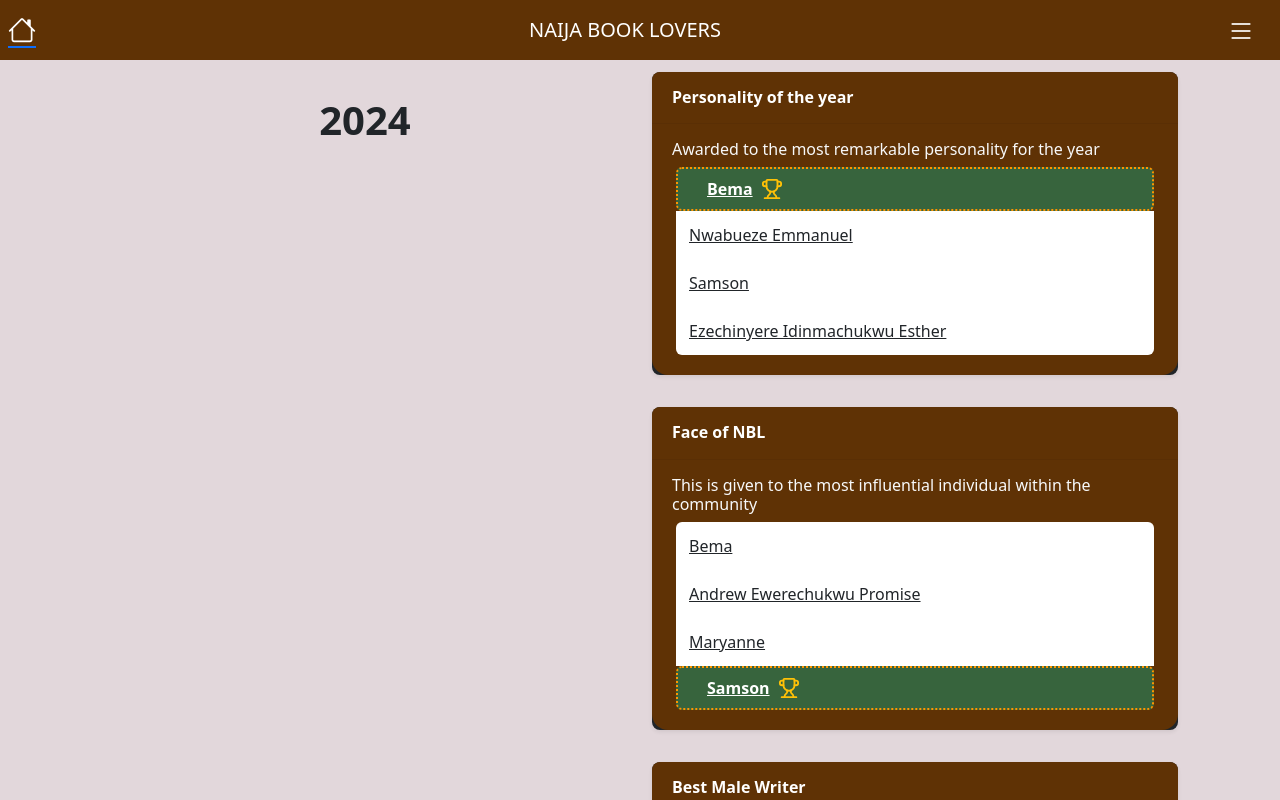
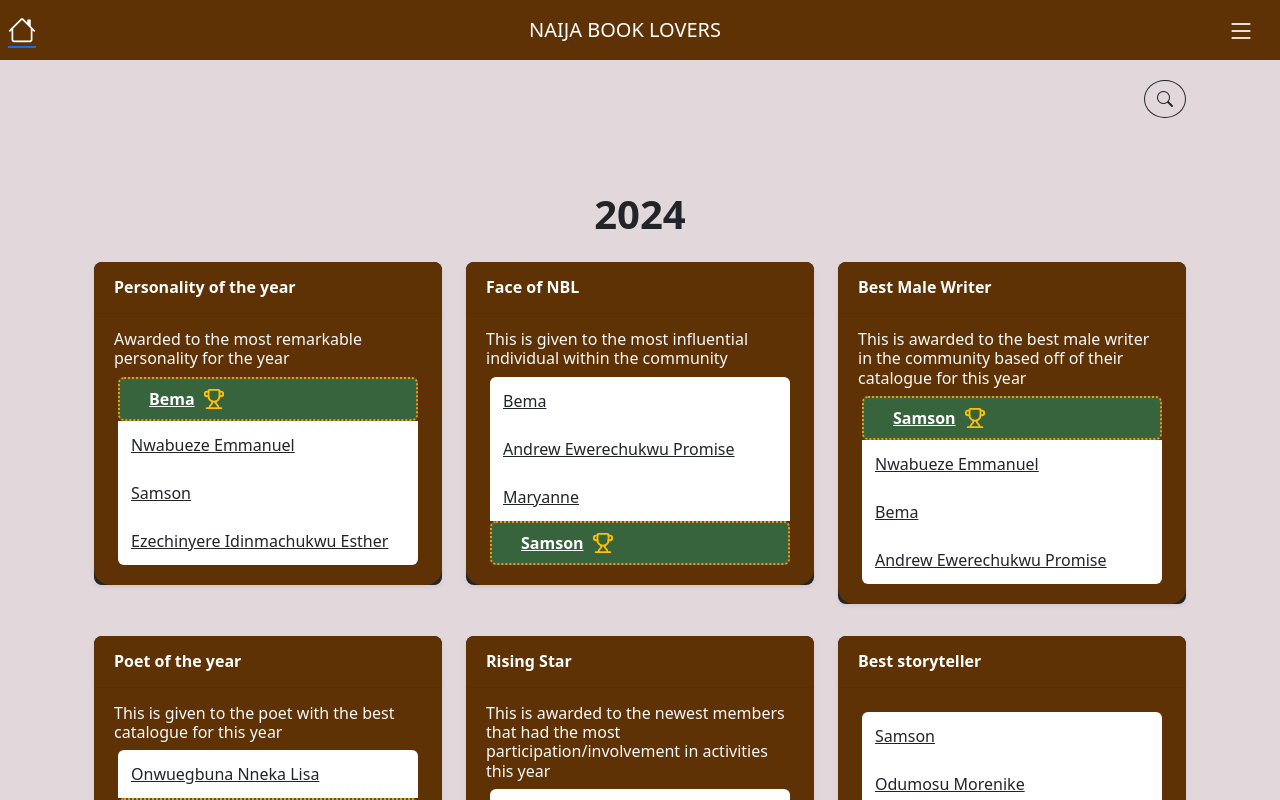
Before and after one commit to emmanw3l/nbl-v2.0, a React (Vite) app: page /awards in a window 1280 px wide. Shown: the top 800 px of the page. Built offline with nearby package versions, Linux system fonts and the light colour scheme.

Commit message:
fixed the spacing issues in the award section and added search bar to other pages

```diff
--- a/src/awards/awardViewer.tsx
+++ b/src/awards/awardViewer.tsx
@@ -22,21 +22,20 @@ function slugify(name: string) {
 export default function AwardsAccordion2024() {
   const [openId, setOpenId] = useState<number | null>(null);
 
-
   const toggleAccordion = (id: number) => {
     setOpenId((prev) => (prev === id ? null : id));
   };
 
   return (
     <motion.div
-      className="container py-4 accordion"
+      className="container py-4"
       initial={{ opacity: 0, y: 30 }}
       animate={{ opacity: 1, y: 0 }}
       exit={{ opacity: 0, y: -30 }}
       transition={{ duration: 0.5 }}
     >
-            <h1 className="mb-4 text-center mt-4 fw-bold">2024</h1>
-
+      <h1 className="mb-4 text-center mt-4 fw-bold">2024</h1>
+      {/* <span className="h1 bg-primary text-center  fw-bold">2024</span> */}
 
       <div className="accordion">
         {awardCategories.map((award) => (
@@ -46,7 +45,6 @@ export default function AwardsAccordion2024() {
             initial={{ opacity: 0, y: 20 }}
             whileInView={{ opacity: 1, y: 0 }}
             viewport={{ once: true, amount: 0.5 }}
-
           >
             {/* Accordion Header */}
             <h2 className="accordion-header" id={`heading-${award.id}`}>
--- a/src/awards/awards.tsx
+++ b/src/awards/awards.tsx
@@ -7,6 +7,7 @@ import "./awards.css";
 
 import AwardsAccordion2024 from "./awardViewer";
 import AwardsAccordion2023 from "./awardViewer2023";
+import Search from "../components/search/search";
 // import AwardCard from "./awardViewerTesting";
 
 // function slugify(name: string) {
@@ -29,6 +30,8 @@ export default function AwardsAccordion() {
       transition={{ duration: 0.5 }}
     >
       <Layout />
+      <br />
+      <Search/>
 
 
       <AwardsAccordion2024/>
--- a/src/prompts/2024promptPage.tsx
+++ b/src/prompts/2024promptPage.tsx
@@ -52,7 +52,7 @@ export default function PromptsPage2024() {
       exit="exit"
       transition={{ duration: 0.5 }}
     >
-    <PromptNav/>
+    <PromptNav/><br /><br /><br />
       <Search/>
 
       <button
--- a/src/prompts/mainPromptPage.tsx
+++ b/src/prompts/mainPromptPage.tsx
@@ -56,7 +56,7 @@ export default function PromptsPage() {
       exit="exit"
       transition={{ duration: 0.5 }}
     >
-      <PromptNav />
+      <PromptNav /><br /><br /><br />
       <Search/>
       {/* <Carousel1 /> */}
 
--- a/src/prompts/promptNav.tsx
+++ b/src/prompts/promptNav.tsx
@@ -15,7 +15,7 @@ export default function PromptNav() {
   }, [location]);
   return (
     <>
-      <nav className="navbar  navbar-dark navbars fixed-top">
+      <nav className="navbar  navbar-dark navbars fixed-top mb-4">
         <NavLink to="/">
           <span className="bi bi-house fs-3 navbar-brand ms-2"></span>
         </NavLink>
```
